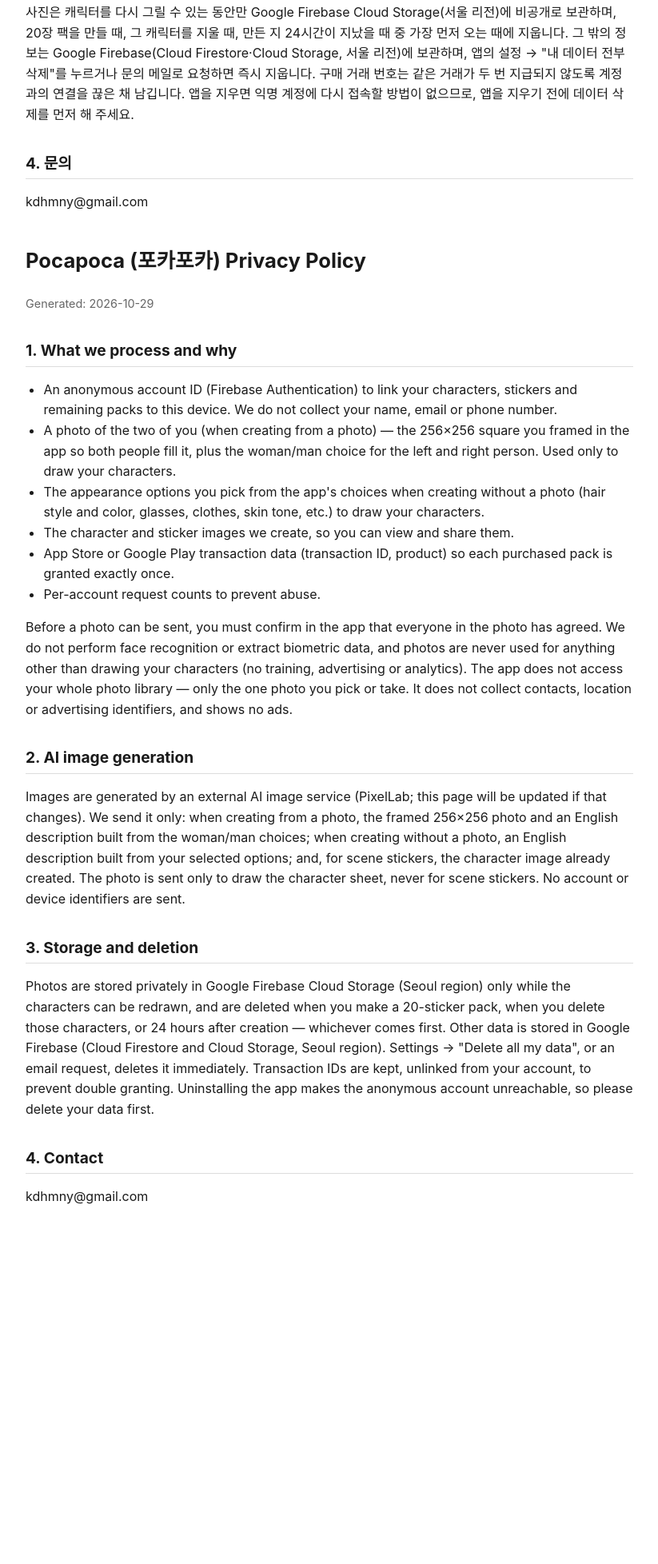
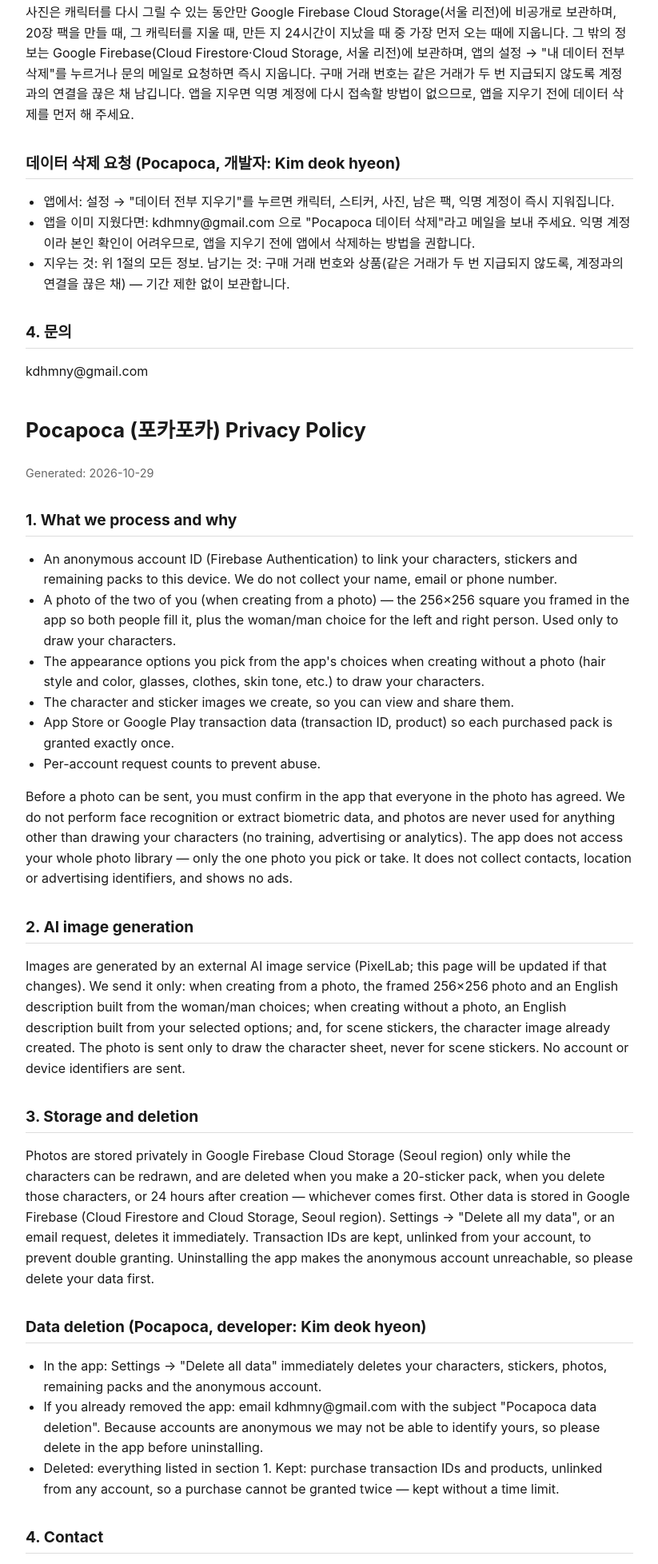
Before and after one commit to donald-deok/app-privacy, a plain HTML site: page pocapoca.html in a window 1280 px wide. Shown: the part 834-2790 px from the top of the page at 80% size, without its empty margins (228-1051 px from the left). Before the commit the page ends 2448 px from the top, so only its background shows below. Drawn offline with Linux system fonts and the light colour scheme.

Commit message:
pocapoca: data deletion section (in-app and by email)

```diff
--- a/pocapoca.html
+++ b/pocapoca.html
@@ -59,6 +59,12 @@
     앱을 지우면 익명 계정에 다시 접속할 방법이 없으므로, 앱을 지우기 전에 데이터 삭제를 먼저 해 주세요.
   </p>
 
+  <h2 id="delete-ko">데이터 삭제 요청 (Pocapoca, 개발자: Kim deok hyeon)</h2>
+  <ul>
+    <li>앱에서: 설정 → "데이터 전부 지우기"를 누르면 캐릭터, 스티커, 사진, 남은 팩, 익명 계정이 즉시 지워집니다.</li>
+    <li>앱을 이미 지웠다면: kdhmny@gmail.com 으로 "Pocapoca 데이터 삭제"라고 메일을 보내 주세요. 익명 계정이라 본인 확인이 어려우므로, 앱을 지우기 전에 앱에서 삭제하는 방법을 권합니다.</li>
+    <li>지우는 것: 위 1절의 모든 정보. 남기는 것: 구매 거래 번호와 상품(같은 거래가 두 번 지급되지 않도록, 계정과의 연결을 끊은 채) — 기간 제한 없이 보관합니다.</li>
+  </ul>
   <h2>4. 문의</h2>
   <p>kdhmny@gmail.com</p>
 </section>
@@ -80,6 +86,12 @@
   <p>Images are generated by an external AI image service (PixelLab; this page will be updated if that changes). We send it only: when creating from a photo, the framed 256×256 photo and an English description built from the woman/man choices; when creating without a photo, an English description built from your selected options; and, for scene stickers, the character image already created. The photo is sent only to draw the character sheet, never for scene stickers. No account or device identifiers are sent.</p>
   <h2>3. Storage and deletion</h2>
   <p>Photos are stored privately in Google Firebase Cloud Storage (Seoul region) only while the characters can be redrawn, and are deleted when you make a 20-sticker pack, when you delete those characters, or 24 hours after creation — whichever comes first. Other data is stored in Google Firebase (Cloud Firestore and Cloud Storage, Seoul region). Settings → "Delete all my data", or an email request, deletes it immediately. Transaction IDs are kept, unlinked from your account, to prevent double granting. Uninstalling the app makes the anonymous account unreachable, so please delete your data first.</p>
+  <h2 id="delete">Data deletion (Pocapoca, developer: Kim deok hyeon)</h2>
+  <ul>
+    <li>In the app: Settings → "Delete all data" immediately deletes your characters, stickers, photos, remaining packs and the anonymous account.</li>
+    <li>If you already removed the app: email kdhmny@gmail.com with the subject "Pocapoca data deletion". Because accounts are anonymous we may not be able to identify yours, so please delete in the app before uninstalling.</li>
+    <li>Deleted: everything listed in section 1. Kept: purchase transaction IDs and products, unlinked from any account, so a purchase cannot be granted twice — kept without a time limit.</li>
+  </ul>
   <h2>4. Contact</h2>
   <p>kdhmny@gmail.com</p>
 </section>
```
